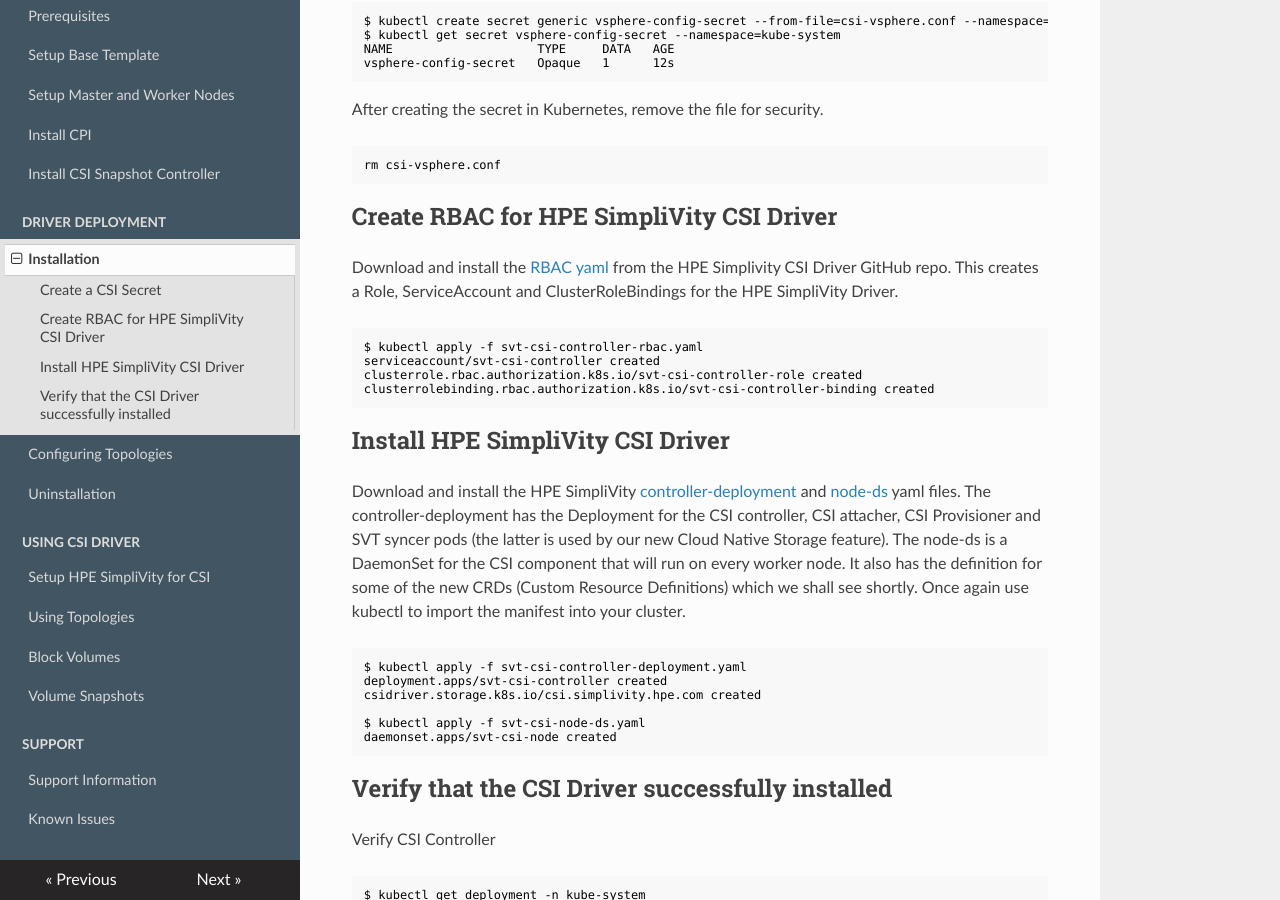
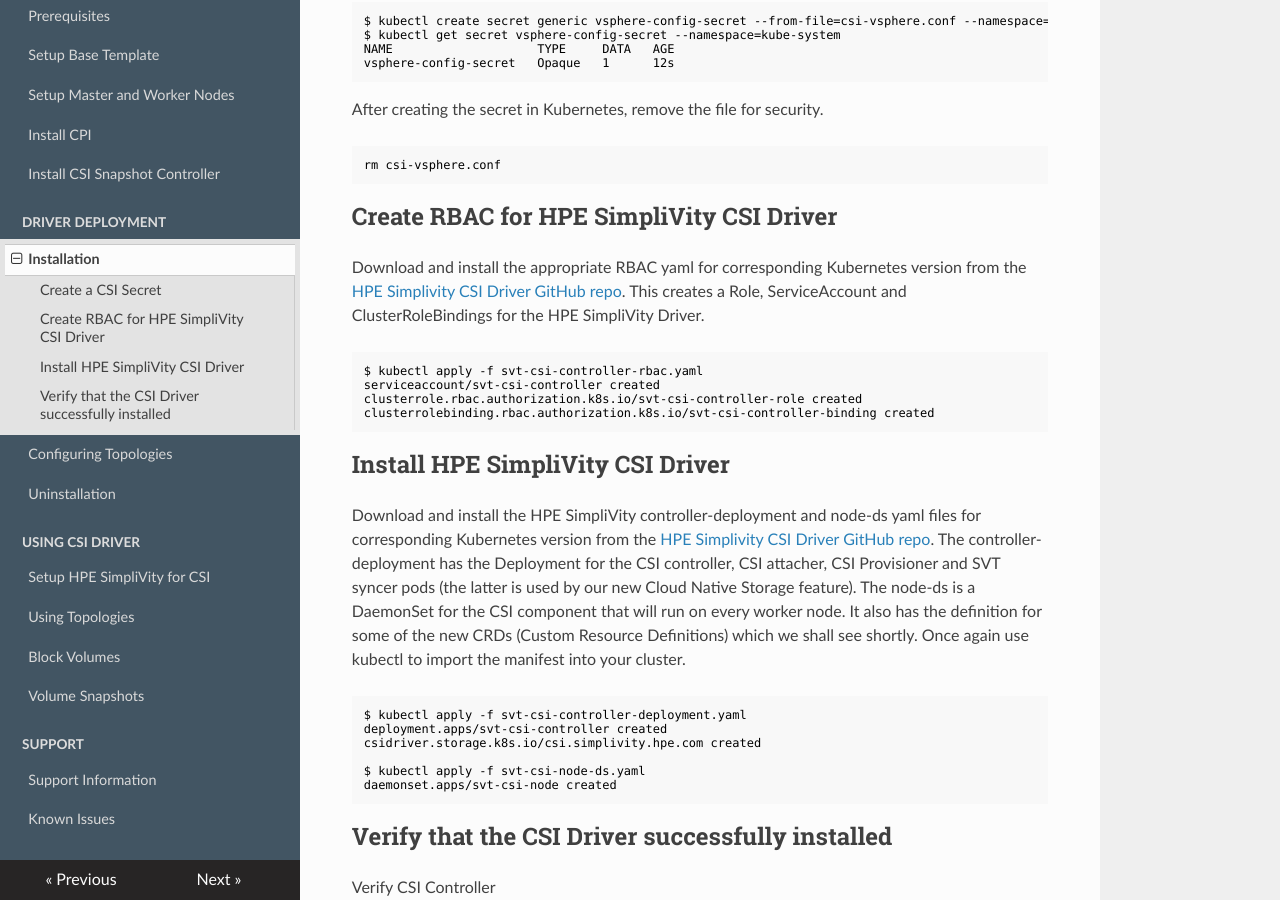
Before and after one commit to HewlettPackard/simplivity-vsphere-csi-driver, an MkDocs documentation site: the page built from docs/driver-deployment/installation.md, in a window 1280 px wide and 900 px high, scrolled down 893 px. Built offline with MkDocs 1.6.1, drawn with Linux system fonts in a browser that asks for light colours; nearby versions of some CDN libraries.

Commit message:
Support for Kubernetes 1.18

````diff
--- a/docs/driver-deployment/installation.md
+++ b/docs/driver-deployment/installation.md
@@ -50,7 +50,7 @@ rm csi-vsphere.conf
 
 ## Create RBAC for HPE SimpliVity CSI Driver
 
-Download and install the [RBAC yaml](https://github.com/HewlettPackard/simplivity-vsphere-csi-driver/blob/master/manifests/1.17/rbac/svt-csi-controller-rbac.yaml) from the HPE Simplivity CSI Driver GitHub repo. This creates a Role, ServiceAccount and ClusterRoleBindings for the HPE SimpliVity Driver.
+Download and install the appropriate RBAC yaml for corresponding Kubernetes version from the [HPE Simplivity CSI Driver GitHub repo](https://github.com/HewlettPackard/simplivity-vsphere-csi-driver/blob/master/manifests/). This creates a Role, ServiceAccount and ClusterRoleBindings for the HPE SimpliVity Driver.
 
 ```text
 $ kubectl apply -f svt-csi-controller-rbac.yaml
@@ -61,7 +61,7 @@ clusterrolebinding.rbac.authorization.k8s.io/svt-csi-controller-binding created
 
 ## Install HPE SimpliVity CSI Driver
 
-Download and install the HPE SimpliVity [controller-deployment](https://github.com/HewlettPackard/simplivity-vsphere-csi-driver/blob/master/manifests/1.17/deploy/svt-csi-controller-deployment.yaml) and [node-ds](https://github.com/HewlettPackard/simplivity-vsphere-csi-driver/blob/master/manifests/1.17/deploy/svt-csi-node-ds.yaml) yaml files. The controller-deployment has the Deployment for the CSI controller, CSI attacher, CSI Provisioner and SVT syncer pods (the latter is used by our new Cloud Native Storage feature). The node-ds is a DaemonSet for the CSI component that will run on every worker node. It also has the definition for some of the new CRDs (Custom Resource Definitions) which we shall see shortly. Once again use kubectl to import the manifest into your cluster.
+Download and install the HPE SimpliVity controller-deployment and node-ds yaml files for corresponding Kubernetes version from the [HPE Simplivity CSI Driver GitHub repo](https://github.com/HewlettPackard/simplivity-vsphere-csi-driver/blob/master/manifests/). The controller-deployment has the Deployment for the CSI controller, CSI attacher, CSI Provisioner and SVT syncer pods (the latter is used by our new Cloud Native Storage feature). The node-ds is a DaemonSet for the CSI component that will run on every worker node. It also has the definition for some of the new CRDs (Custom Resource Definitions) which we shall see shortly. Once again use kubectl to import the manifest into your cluster.
 
 ```text
 $ kubectl apply -f svt-csi-controller-deployment.yaml
````
Also changed, not shown: docs/driver-deployment/prerequisites-deployment/setup-base-template.md (+2 -1 lines), docs/support-information.md (+1 -1 lines), 3 other files.
